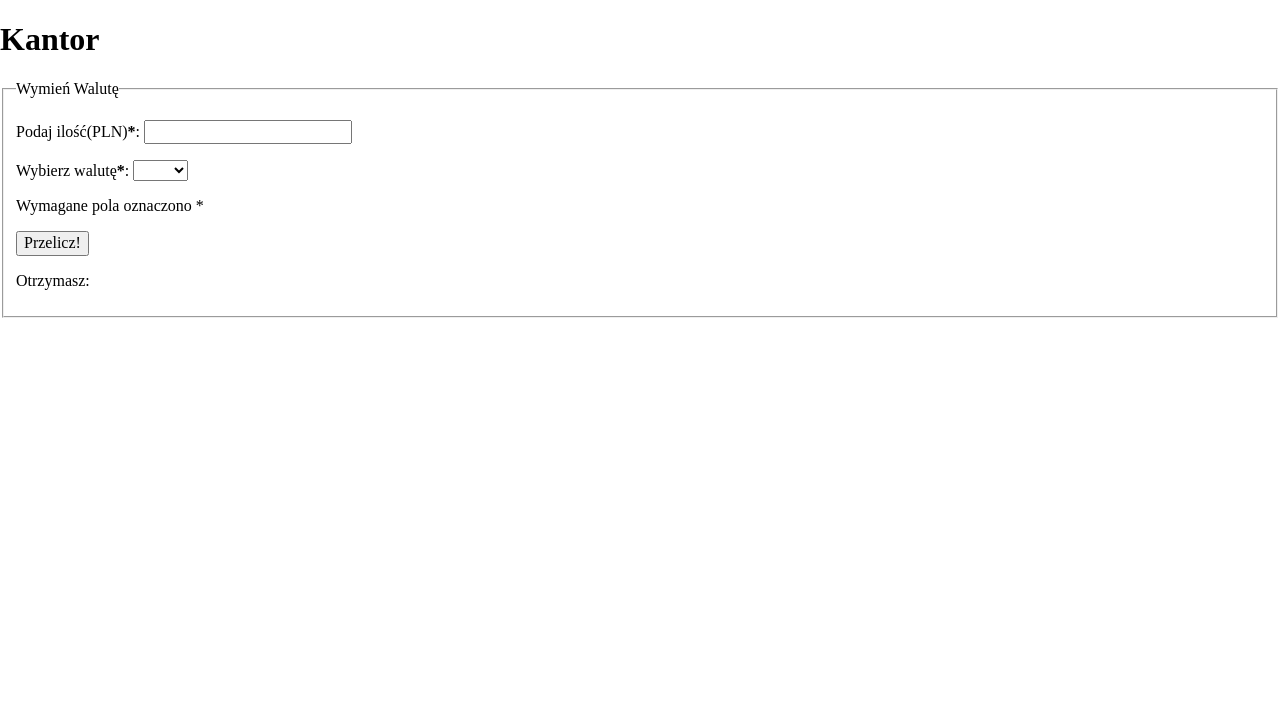
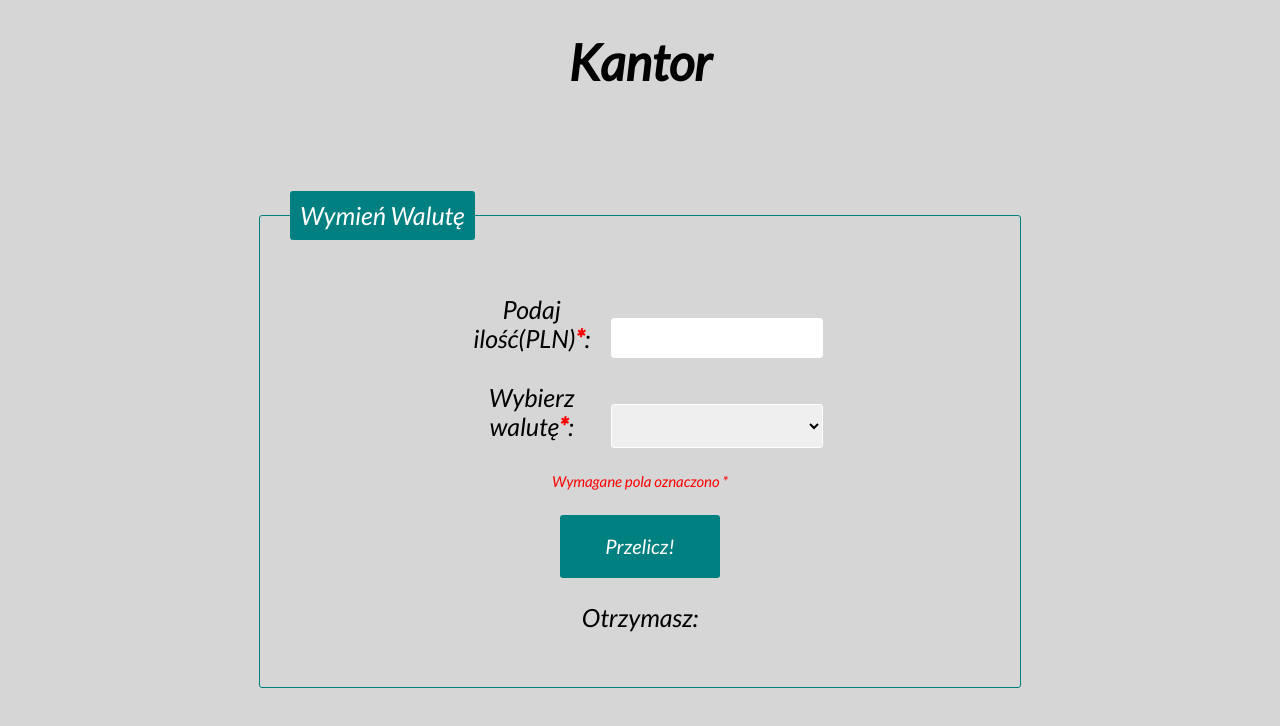
Before and after one commit to DamianCur/Currency-converter, a plain HTML site: page index.html in a window 1280 px wide. Drawn offline with nearby package versions, Linux system fonts and the light colour scheme; the site is published under a folder, as on GitHub Pages, so addresses that start at the root find nothing.

Commit message:
Update index.html

```diff
--- a/index.html
+++ b/index.html
@@ -9,10 +9,10 @@
         integrity="sha512-NhSC1YmyruXifcj/KFRWoC561YpHpc5Jtzgvbuzx5VozKpWvQ+4nXhPdFgmx8xqexRcpAglTj9sIBWINXa8x5w=="
         crossorigin="anonymous" />
     <link href="https://fonts.googleapis.com/css2?family=Lato:ital@1&display=swap" rel="stylesheet">
-    <link rel="stylesheet" href="/css/form.css">
-    <link rel="stylesheet" href="/css/header.css">
-    <link rel="stylesheet" href="/css/style.css">
-    <script src="/js/script.js" defer></script>
+    <link rel="stylesheet" href="css/form.css">
+    <link rel="stylesheet" href="css/header.css">
+    <link rel="stylesheet" href="css/style.css">
+    <script src="js/script.js" defer></script>
 </head>
 
 
```
